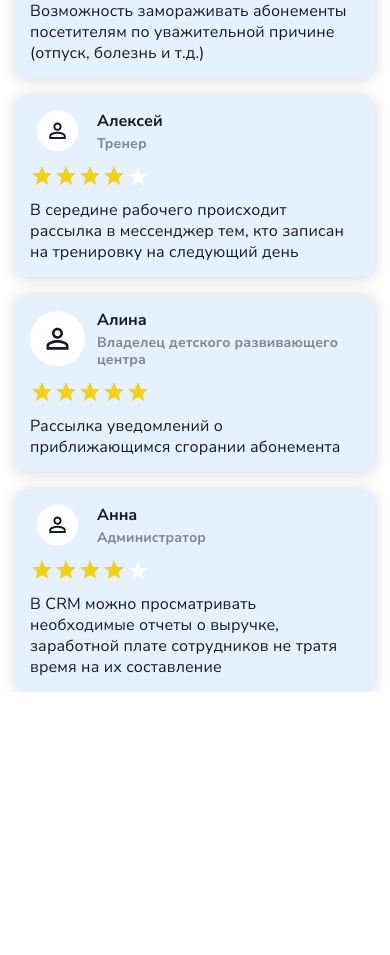
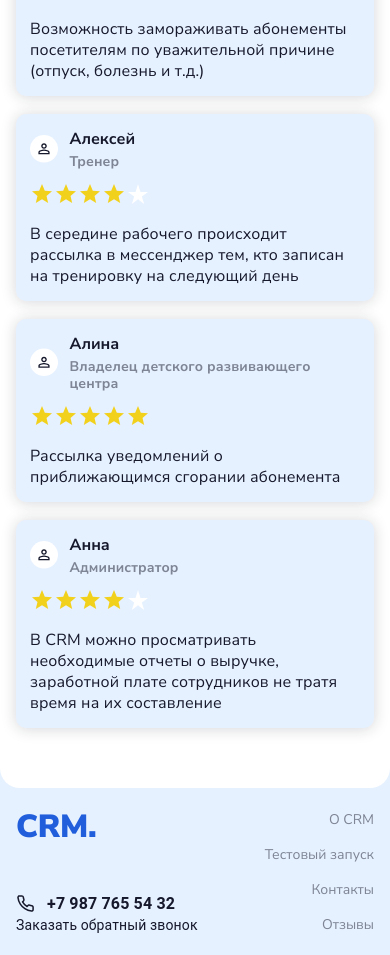
Before and after one commit to lvnnew/SPORTLY, a Next.js app: page / in a window 390 px wide. Shown: the part 4499-5454 px from the top of the page. Before the commit the page ends 5191 px from the top, so only its background shows below. Built offline with nearby package versions, Linux system fonts and the light colour scheme.

Commit message:
add-footer

```diff
--- a/components/About/About.jsx
+++ b/components/About/About.jsx
@@ -5,7 +5,7 @@ import AboutItem from "./AboutItem";
 
 const About = () => {
   return (
-    <Box variant="section" sx={{
+    <Box variant="section" id="about" sx={{
       padding: "40px 0"
     }}>
       <Container maxWidth="lg">
--- /dev/null
+++ b/components/Footer/Footer.jsx
@@ -0,0 +1,56 @@
+import { Container, Grid, Menu } from "@mui/material";
+import React from "react";
+import Tel from "../Header/Menu/Tel";
+import Logo from "../Logo";
+import FooterMenu from "./FooterMenu/FooterMenu";
+
+const Footer = () => {
+  return (
+    <>
+      <Grid
+        component="footer"
+        container
+        sx={{
+          backgroundColor: "#E6F1FF",
+          pt: "40px",
+          pb: "20px",
+          display: {md: "none"}
+        }}
+      >
+        <Container maxWidth="lg">
+          <Grid container>
+            <Grid item xs={8}>
+              <Logo />
+              <Tel left={true} mt="48px" />
+            </Grid>
+            <Grid item xs={4}>
+              <FooterMenu />
+            </Grid>
+          </Grid>
+        </Container>
+      </Grid>
+      <Grid component="footer" container sx={{
+        backgroundColor: "#E6F1FF",
+        pt: "80px",
+        pb: "40px",
+        display: {xs: "none", md: "grid"}
+      }}>
+        <Container maxWidth="lg">
+          <Grid container>
+            <Grid item md={2}>
+              <Logo />
+            </Grid>
+            <Grid item md={7}>
+              <FooterMenu />
+            </Grid>
+            <Grid item md={3}>
+              <Tel right={true} />
+            </Grid>
+          </Grid>
+        </Container>
+      </Grid>
+    </>
+  );
+};
+
+export default Footer;
--- /dev/null
+++ b/components/Footer/FooterMenu/FooterMenu.jsx
@@ -0,0 +1,26 @@
+import { Box } from "@mui/material";
+import React from "react";
+import FooterMenuItem from "./FooterMenuItem";
+
+const FooterMenu = () => {
+  return (
+    <Box
+      container
+      spacing="13"
+      sx={{
+        display: "flex",
+        flexDirection: {xs: "column", md: "row"},
+        justifyContent: {xs: "end", md: "center"},
+        alignItems: {xs: "end", md: "center"},
+        gap: {xs: "13px", md: "32px"},
+      }}
+    >
+      <FooterMenuItem href="#about" title="О CRM" />
+      <FooterMenuItem href="#test" title="Тестовый запуск" />
+      <FooterMenuItem href="#contacts" title="Контакты" />
+      <FooterMenuItem href="#reviews" title="Отзывы" />
+    </Box>
+  );
+};
+
+export default FooterMenu;
--- /dev/null
+++ b/components/Footer/FooterMenu/FooterMenuItem.jsx
@@ -0,0 +1,23 @@
+import { Typography } from "@mui/material";
+import Link from "next/link";
+import React from "react";
+
+const FooterMenuItem = ({ href, title }) => {
+  return (
+    <Link href={href}>
+      <Typography
+        variant="span"
+        sx={{
+          display: "inline-block",
+          fontSize: {xs: "14px", md: "18px"},
+          lineHeight: {xs: "18px", md: "25px"},
+          color: "#16192C80",
+        }}
+      >
+        {title}
+      </Typography>
+    </Link>
+  );
+};
+
+export default FooterMenuItem;
--- a/components/Header/Header.jsx
+++ b/components/Header/Header.jsx
@@ -41,7 +41,7 @@ const Header = () => {
               sx={{
                 alignItems: "center",
 
-                display: {xs: "none", lg: "flex"}
+                display: {xs: "none", md: "flex"}
               }}
             >
               <Menu />
--- a/components/Header/Menu/Menu.jsx
+++ b/components/Header/Menu/Menu.jsx
@@ -8,12 +8,17 @@ const Menu = () => {
       <Box
         sx={{
           display: "flex",
-          flexDirection: {xs: "column", lg: "row"},
+          flexDirection: {xs: "column", md: "row"},
           justifyContent: "center",
           alignItems: "center",
-          gap: {xs: "32px", lg: "50px"},
-          mt: {xs: "43px", lg: "0"},
-          mr: {lg: "170px"}
+          gap: {xs: "32px", md: "50px"},
+          mt: {xs: "43px", md: "0"},
+          "@media(min-width: 900px)": {
+            mr: {md: "50px"}
+          },
+
+          mr: {md: "170px"}
+
         }}
       >
         <MenuItem href="#about" title="О CRM" />
--- a/components/Header/Menu/MenuItem.jsx
+++ b/components/Header/Menu/MenuItem.jsx
@@ -10,7 +10,7 @@ const MenuItem = ({ href, title }) => {
           fontSize: "18px",
           fontWeight: 700,
           lineHeight: "22px",
-          color: {xs: "#16192C", lg: "#16192C99"},
+          color: {xs: "#16192C", md: "#16192C99"},
           transition: "all 0.2s ease",
           "&:hover": {
             color: "#205EDC"
--- a/components/Header/Menu/Tel.jsx
+++ b/components/Header/Menu/Tel.jsx
@@ -3,18 +3,25 @@ import Image from "next/image";
 import Link from "next/link";
 import React from "react";
 
-const Tel = () => {
+const Tel = ({ left = false, mt, right=false }) => {
   return (
     <Box
       sx={{
         display: "flex",
         flexDirection: "column",
-        alignItems: "center",
-        mt: {xs: "43px", lg: "0"},
+        alignItems: left ? "start" : "center",
+        mt: { xs: mt ? mt : "43px", md: "0" },
         gap: "3px",
+        alignItems: {md: right ? "end" : "center"}
       }}
     >
-      <Box sx={{ display: "flex", alignItems: "center", gap: "12px" }}>
+      <Box
+        sx={{
+          display: "flex",
+          alignItems: left ? "start" : "center",
+          gap: "12px",
+        }}
+      >
         <Image src="/tel.svg" alt="tel" width="19" height="19" />
         <Link href="tel:79877655432">
           <Typography
--- a/components/Reviews/Reviews.jsx
+++ b/components/Reviews/Reviews.jsx
@@ -6,7 +6,14 @@ import ReviewsData from "./ReviewsData";
 
 const Reviews = () => {
   return (
-    <Grid component="section" container>
+    <Grid id="reviews" component="section" container sx={{
+      pb: {xs: "60px", lg: "120px"},
+      borderRadius: "0 0 20px 20px",
+      backgroundColor: "#fff",
+      mb: "-20px",
+      position: "relative",
+      zIndex: 3
+    }}>
       <Container maxWidth="lg">
         <Title title="Польза от использования CRM " subTitle="которую отметили участники в ходе CustDev исследования" left={true} />
         <Grid container spacing="18px" sx={{
--- a/components/Reviews/ReviewsItem.jsx
+++ b/components/Reviews/ReviewsItem.jsx
@@ -1,4 +1,4 @@
-import { Grid, Rating, Typography } from "@mui/material";
+import { Box, Grid, Rating, Typography } from "@mui/material";
 import Image from "next/image";
 import React from "react";
 import StarRateIcon from "@mui/icons-material/StarRate";
@@ -12,28 +12,29 @@ const ReviewsItem = ({ name, specialization, text, rating }) => {
         boxShadow: "0px 1px 15px rgba(22, 25, 44, 0.18)",
         borderRadius: "10px",
         padding: { xs: "14px", lg: "20px"},
-        minHeight: {lg: "233px"},
+        maxHeight: {lg: "233px"}
       }}
     >
-      <Grid item container>
+      <Grid item container sx={{
+        justifyContent: "start",
+        alignItems: "center"
+      }}>
         <Grid
           item
-          xs={2}
+          xs={1}
+          lg={2}
           sx={{
             position: "relative",
+            height: "100%"
           }}
         >
           <Image
             src="/avatar.svg"
             alt="avatar"
             fill={true}
-            style={{
-              transform: "translateY(-50%)",
-              top: "50%",
-            }}
           />
         </Grid>
-        <Grid item xs={9} sx={{
+        <Grid item xs={10} lg={9} sx={{
           ml: "12px"
         }}>
           <Typography
@@ -62,6 +63,9 @@ const ReviewsItem = ({ name, specialization, text, rating }) => {
           </Typography>
         </Grid>
       </Grid>
+      <Grid item xs={12} sx={{
+        mt: "12px",
+      }}>
       <Rating
         name="text-feedback"
         value={rating}
@@ -70,14 +74,18 @@ const ReviewsItem = ({ name, specialization, text, rating }) => {
         emptyIcon={<StarRateIcon sx={{ color: "#fff" }} fontSize="inherit" />}
         sx={{
           color: "#F2D11D",
-          mt: "12px",
+          height: "max-content"
         }}
       />
+      </Grid>
       <Grid
         item
         xs={12}
         sx={{
-          mt: "12px",
+          mt: {xs: "12px", lg: "0"},
+          mb: {
+            lg: "100%"
+          }
         }}
       >
         <Typography
--- a/components/Test/Test.jsx
+++ b/components/Test/Test.jsx
@@ -8,6 +8,7 @@ import Form from "../Form/Form";
 const Test = () => {
   return (
     <Box
+      id="test"
       variant="section"
       sx={{
         padding: "60px 0",
--- a/pages/index.js
+++ b/pages/index.js
@@ -6,6 +6,7 @@ import About from '../components/About/About';
 import Decision from '../components/Decision/Decision';
 import Test from '../components/Test/Test';
 import Reviews from '../components/Reviews/Reviews';
+import Footer from '../components/Footer/Footer';
 
 
 export default function Home() {
@@ -23,6 +24,7 @@ export default function Home() {
       <Decision />
       <Test />
       <Reviews />
+      <Footer />
     </>
   )
 }
```
Lines whose indentation alone changed are shown as unchanged.
